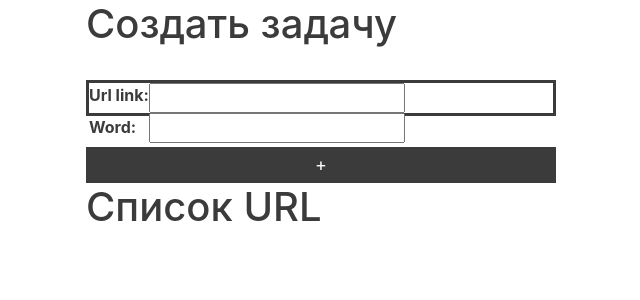
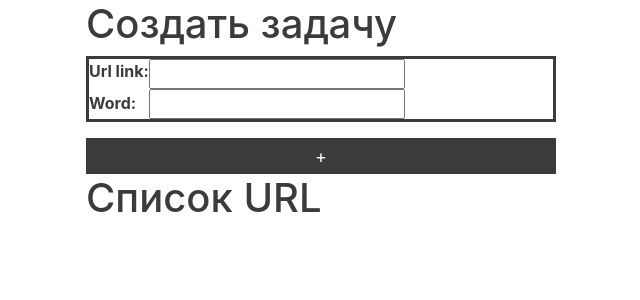
Before and after one commit to KznRkjp/mod21homework, a Django app: page /url_count/list/ in a window 1280 px wide. Shown: the top 300 px of the page, without its empty margins (319-959 px from the left). Run offline with Django 3.2, Linux system fonts and the light colour scheme; data that the repository does not hold is empty; some libraries are stand-ins or nearby versions.

Commit message:
Update styles.css

```diff
--- a/url_count/static/css/styles.css
+++ b/url_count/static/css/styles.css
@@ -9,8 +9,9 @@
 
 form {
   outline: 0;
-  height: 36px;
+  /*height: 36px;
   margin-top: 5%;
+*/
   border: 3px solid #3b3b3b;
 }
 
```
